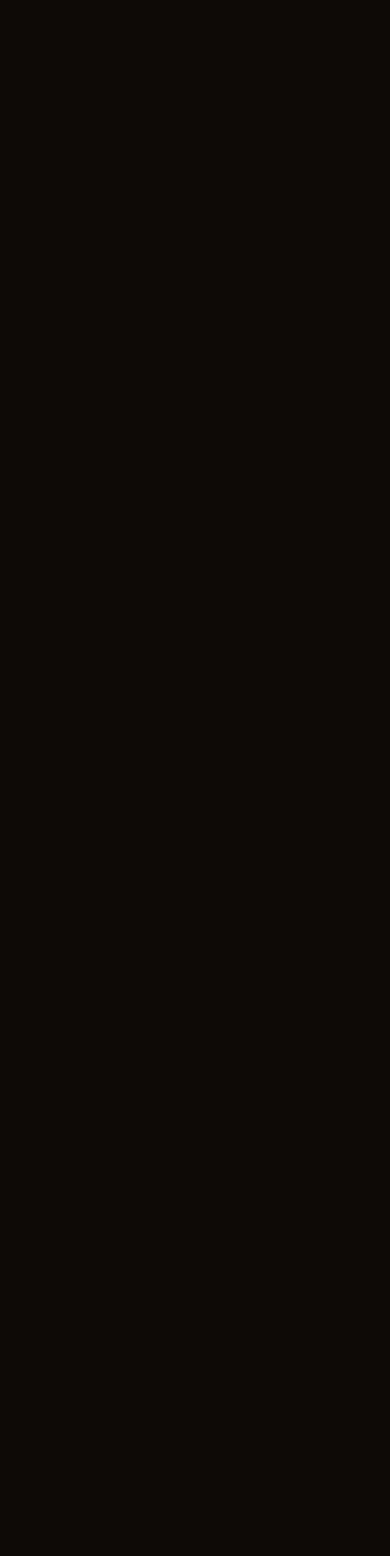
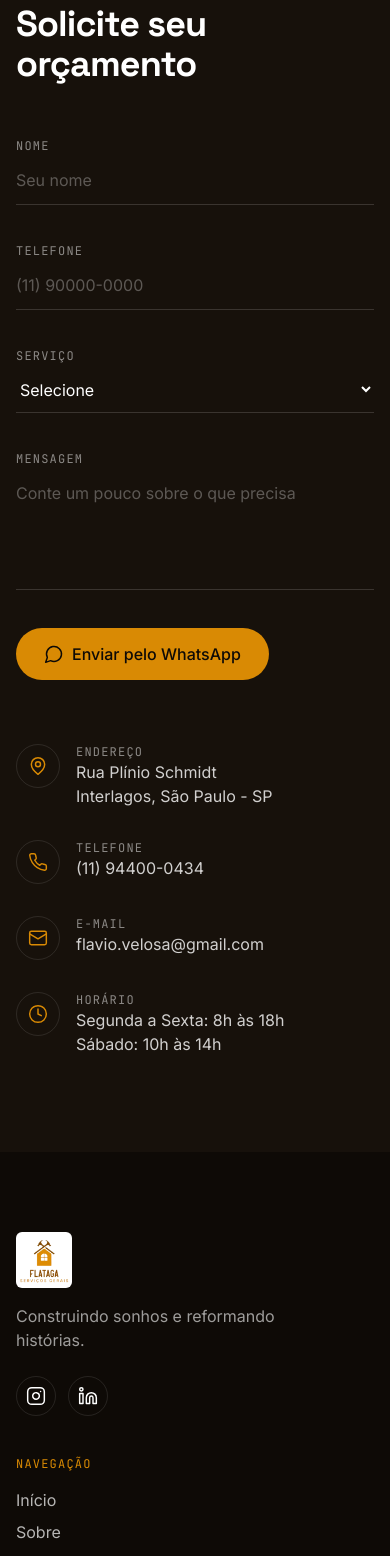
Before and after one commit to GabrieIPujol/flataga, a React (Vite) app in the folder flatagaServicos/: page / in a window 390 px wide. Shown: the part 8393-9949 px from the top of the page. Before the commit the page ends 8261 px from the top, so only its background shows below. Built offline with nearby package versions, Linux system fonts and the light colour scheme.

Commit message:
Seção Contato (formulário → WhatsApp) e Footer

```diff
--- a/flatagaServicos/src/App.tsx
+++ b/flatagaServicos/src/App.tsx
@@ -9,6 +9,8 @@ import { About } from "./sections/About"
 import { Services } from "./sections/Services"
 import { Portfolio } from "./sections/Portfolio"
 import { Testimonials } from "./sections/Testimonials"
+import { Contact } from "./sections/Contact"
+import { Footer } from "./sections/Footer"
 
 export default function App() {
   // Fontes mudam alturas; recalcula posições de pin/scroll depois que carregam.
@@ -25,7 +27,9 @@ export default function App() {
         <Services />
         <Portfolio />
         <Testimonials />
+        <Contact />
       </main>
+      <Footer />
       <a
         href={whatsappUrl(contact.whatsapp)}
         target="_blank"
--- /dev/null
+++ b/flatagaServicos/src/sections/Contact.tsx
@@ -0,0 +1,120 @@
+import { useState, type FormEvent } from "react"
+import { isLeadComplete, whatsappUrl, type Lead } from "../lib/whatsapp"
+import { contact, services } from "../content"
+import { Icon } from "../components/Icon"
+import { SectionLabel } from "../components/SectionLabel"
+
+const input = "peer w-full border-b border-white/15 bg-transparent py-3 text-white placeholder:text-white/30 focus:outline-none"
+const label = "font-mono text-xs uppercase tracking-widest text-white/50"
+
+function Line() {
+  return <span aria-hidden="true" className="absolute inset-x-0 bottom-0 h-px origin-left scale-x-0 bg-brand-500 transition-transform duration-500 peer-focus:scale-x-100" />
+}
+
+export function Contact() {
+  const [error, setError] = useState("")
+
+  function onSubmit(e: FormEvent<HTMLFormElement>) {
+    e.preventDefault()
+    const data = new FormData(e.currentTarget)
+    const lead: Lead = {
+      name: String(data.get("name") ?? ""),
+      phone: String(data.get("phone") ?? ""),
+      service: String(data.get("service") ?? ""),
+      message: String(data.get("message") ?? ""),
+    }
+    if (!isLeadComplete(lead)) {
+      setError("Preencha todos os campos.")
+      return
+    }
+    setError("")
+    window.open(whatsappUrl(contact.whatsapp, lead), "_blank", "noopener")
+  }
+
+  const info = [
+    { icon: "pin" as const, title: "Endereço", lines: contact.address },
+    { icon: "phone" as const, title: "Telefone", lines: [contact.phone], href: `tel:+${contact.whatsapp}` },
+    { icon: "mail" as const, title: "E-mail", lines: [contact.email], href: `mailto:${contact.email}` },
+    { icon: "clock" as const, title: "Horário", lines: contact.hours },
+  ]
+
+  return (
+    <section id="contact" className="bg-ink-900 py-24 text-white md:py-36">
+      <div className="mx-auto grid max-w-7xl gap-16 px-4 md:px-8 lg:grid-cols-[1.3fr_1fr]">
+        <div>
+          <SectionLabel index="05">Contato</SectionLabel>
+          <h2 className="mt-6 font-display text-4xl font-bold tracking-tight md:text-6xl">Solicite seu orçamento</h2>
+          <form onSubmit={onSubmit} className="mt-12 grid gap-8 sm:grid-cols-2">
+            <label className="block">
+              <span className={label}>Nome</span>
+              <span className="relative block">
+                <input name="name" required autoComplete="name" placeholder="Seu nome" className={input} />
+                <Line />
+              </span>
+            </label>
+            <label className="block">
+              <span className={label}>Telefone</span>
+              <span className="relative block">
+                <input name="phone" type="tel" required autoComplete="tel" placeholder="(11) 90000-0000" className={input} />
+                <Line />
+              </span>
+            </label>
+            <label className="block sm:col-span-2">
+              <span className={label}>Serviço</span>
+              <span className="relative block">
+                <select name="service" required defaultValue="" className={`${input} [&>option]:bg-ink-900`}>
+                  <option value="" disabled>Selecione</option>
+                  {services.map((s) => (
+                    <option key={s.title}>{s.title}</option>
+                  ))}
+                  <option>Outro</option>
+                </select>
+                <Line />
+              </span>
+            </label>
+            <label className="block sm:col-span-2">
+              <span className={label}>Mensagem</span>
+              <span className="relative block">
+                <textarea name="message" required rows={4} placeholder="Conte um pouco sobre o que precisa" className={`${input} resize-none`} />
+                <Line />
+              </span>
+            </label>
+            {error && (
+              <p role="alert" className="text-sm text-red-400 sm:col-span-2">
+                {error}
+              </p>
+            )}
+            <button type="submit" className="inline-flex items-center gap-2 justify-self-start rounded-full bg-brand-500 px-7 py-3.5 font-medium text-ink-950 transition hover:bg-brand-400 sm:col-span-2">
+              <Icon name="whatsapp" className="size-5" />
+              Enviar pelo WhatsApp
+            </button>
+          </form>
+        </div>
+
+        <ul className="space-y-8 lg:pt-28">
+          {info.map((item) => (
+            <li key={item.title} className="flex gap-4">
+              <span className="grid size-11 shrink-0 place-items-center rounded-full border border-white/10 text-brand-500">
+                <Icon name={item.icon} className="size-5" />
+              </span>
+              <div>
+                <h3 className={label}>{item.title}</h3>
+                {item.lines.map((line) =>
+                  item.href ? (
+                    <a key={line} href={item.href} className="block text-white/80 transition hover:text-brand-400">
+                      {line}
+                    </a>
+                  ) : (
+                    <p key={line} className="text-white/80">
+                      {line}
+                    </p>
+                  ),
+                )}
+              </div>
+            </li>
+          ))}
+        </ul>
+      </div>
+    </section>
+  )
+}
--- /dev/null
+++ b/flatagaServicos/src/sections/Footer.tsx
@@ -0,0 +1,65 @@
+import { useRef } from "react"
+import { gsap, useGSAP, MOTION } from "../lib/gsap"
+import { asset } from "../lib/asset"
+import { contact, nav } from "../content"
+import { Icon } from "../components/Icon"
+
+export function Footer() {
+  const root = useRef<HTMLElement>(null)
+
+  useGSAP(
+    () => {
+      gsap.matchMedia().add(MOTION, () => {
+        gsap.from(".footer-word", { yPercent: 100, duration: 1.2, ease: "power4.out", scrollTrigger: { trigger: ".footer-word", start: "top 95%" } })
+      })
+    },
+    { scope: root },
+  )
+
+  const heading = "font-mono text-xs uppercase tracking-widest text-brand-500"
+
+  return (
+    <footer ref={root} className="overflow-hidden bg-ink-950 pt-20 text-white">
+      <div className="mx-auto grid max-w-7xl gap-10 px-4 md:grid-cols-3 md:px-8">
+        <div>
+          <img src={asset("img/logoFooter.png")} alt="Flataga Serviços" className="size-14 rounded-md bg-white object-contain" />
+          <p className="mt-4 max-w-xs text-white/60">Construindo sonhos e reformando histórias.</p>
+          <div className="mt-6 flex gap-3">
+            <a href={contact.instagram} target="_blank" rel="noopener" aria-label="Instagram" className="grid size-10 place-items-center rounded-full border border-white/10 transition hover:border-brand-500 hover:text-brand-400">
+              <Icon name="instagram" className="size-5" />
+            </a>
+            <a href={contact.linkedin} target="_blank" rel="noopener" aria-label="LinkedIn" className="grid size-10 place-items-center rounded-full border border-white/10 transition hover:border-brand-500 hover:text-brand-400">
+              <Icon name="linkedin" className="size-5" />
+            </a>
+          </div>
+        </div>
+        <nav aria-label="Rodapé">
+          <h3 className={heading}>Navegação</h3>
+          <ul className="mt-4 space-y-2">
+            {nav.map((l) => (
+              <li key={l.href}>
+                <a href={l.href} className="text-white/70 transition hover:text-brand-400">{l.label}</a>
+              </li>
+            ))}
+          </ul>
+        </nav>
+        <div>
+          <h3 className={heading}>Contato</h3>
+          <div className="mt-4 space-y-2 text-white/70">
+            <p>{contact.phone}</p>
+            <p>{contact.email}</p>
+            {contact.address.map((line) => (
+              <p key={line}>{line}</p>
+            ))}
+          </div>
+        </div>
+      </div>
+      <div className="mt-16 overflow-hidden">
+        <p aria-hidden="true" className="footer-word text-center font-display text-[22vw] font-bold leading-[0.8] tracking-tighter text-brand-500">
+          FLATAGA
+        </p>
+      </div>
+      <p className="border-t border-white/10 py-6 text-center text-xs text-white/40">© {new Date().getFullYear()} Flataga Serviços. Todos os direitos reservados.</p>
+    </footer>
+  )
+}
```
